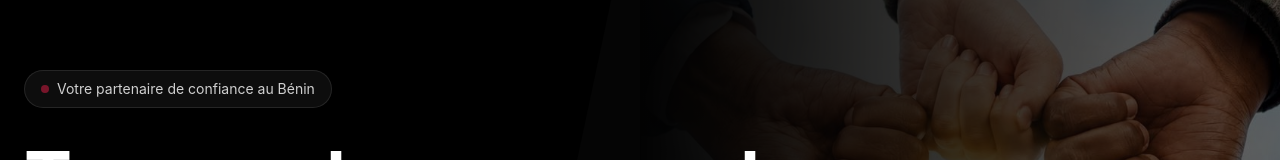
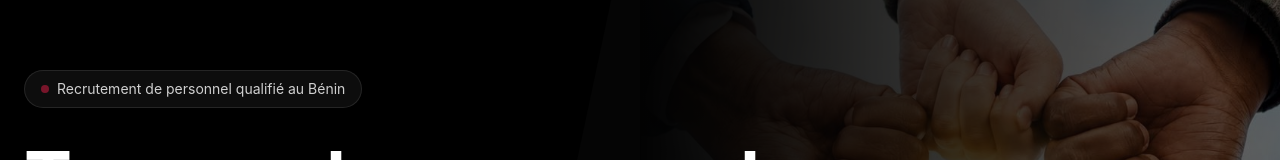
Before and after one commit to MrOnesim/global-center, a Next.js app: page / in a window 1280 px wide. Shown: the part 136-296 px from the top of the page. Built offline with nearby package versions, Linux system fonts and the light colour scheme; no server answers.

Commit message:
Badge hero: remplacer texte + config Tawk.to chat widget

```diff
--- a/src/app/page.tsx
+++ b/src/app/page.tsx
@@ -56,7 +56,7 @@ export default function HomePage() {
             <FadeIn delay={0.1}>
               <div className="inline-flex items-center gap-2 bg-white/5 border border-white/10 px-4 py-2 rounded-full text-white/80 text-sm mb-6">
                 <span className="w-2 h-2 bg-accent rounded-full animate-pulse" />
-                Votre partenaire de confiance au Bénin
+                Recrutement de personnel qualifié au Bénin
               </div>
             </FadeIn>
             <FadeIn delay={0.2}>
```
